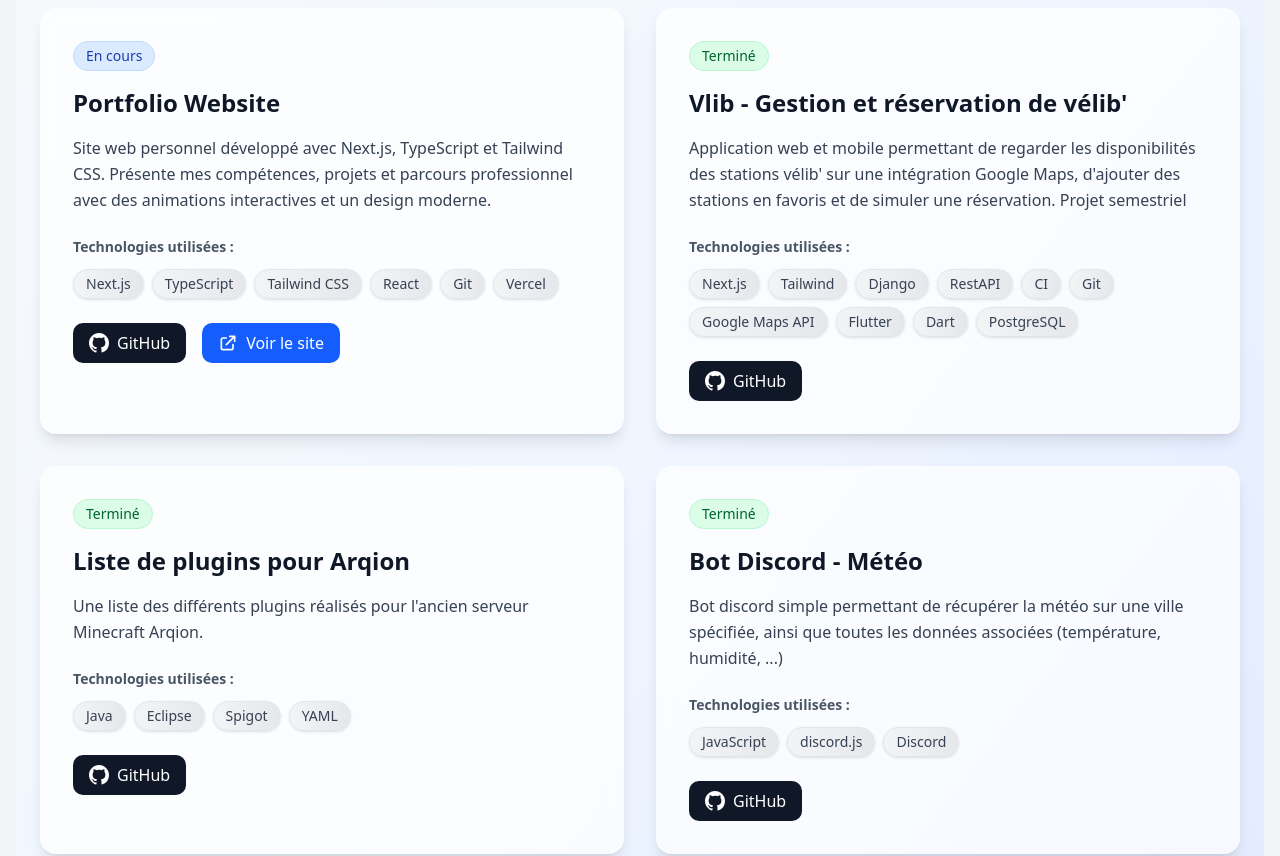
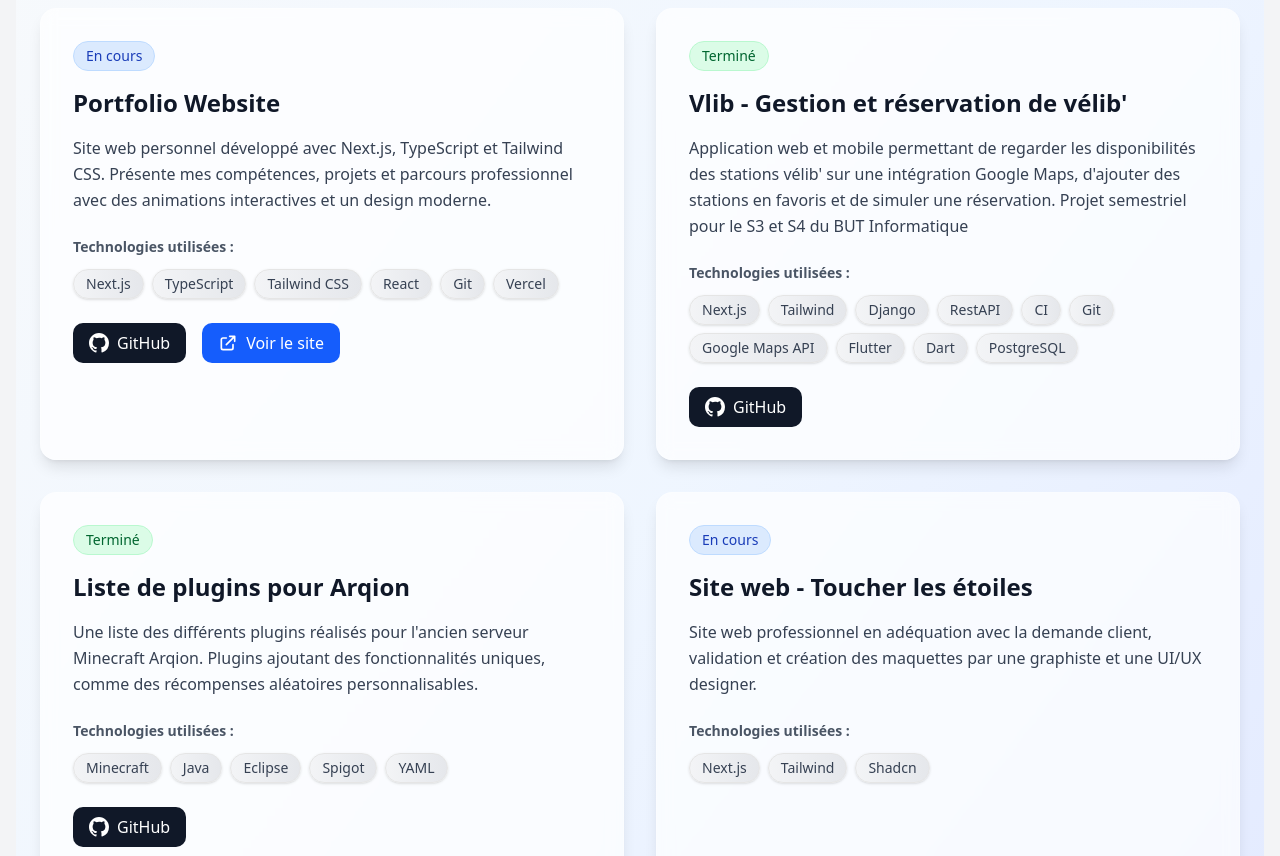
Before and after one commit to NoWauu/portfolio, a Next.js app in the folder portfolio/: page /projects in a window 1280 px wide. Shown: the part 340-1196 px from the top of the page. Built offline with nearby package versions, Linux system fonts and the light colour scheme.

Commit message:
adjust texts

```diff
--- a/portfolio/src/app/projects/page.tsx
+++ b/portfolio/src/app/projects/page.tsx
@@ -24,7 +24,7 @@ export default function Projects() {
     {
       id: "vlib",
       title: "Vlib - Gestion et réservation de vélib'",
-      description: "Application web et mobile permettant de regarder les disponibilités des stations vélib' sur une intégration Google Maps, d'ajouter des stations en favoris et de simuler une réservation. Projet semestriel",
+      description: "Application web et mobile permettant de regarder les disponibilités des stations vélib' sur une intégration Google Maps, d'ajouter des stations en favoris et de simuler une réservation. Projet semestriel pour le S3 et S4 du BUT Informatique",
       tech: ["Next.js", "Tailwind", "Django", "RestAPI", "CI", "Git", "Google Maps API", "Flutter", "Dart", "PostgreSQL"],
       githubUrl: "https://github.com/NoWauu/V-lib",
       status: "completed"
@@ -32,10 +32,17 @@ export default function Projects() {
     {
       id: "arqion-plugins",
       title: "Liste de plugins pour Arqion",
-      description: "Une liste des différents plugins réalisés pour l'ancien serveur Minecraft Arqion.",
-      tech: ["Java", "Eclipse", "Spigot", "YAML"],
+      description: "Une liste des différents plugins réalisés pour l'ancien serveur Minecraft Arqion. Plugins ajoutant des fonctionnalités uniques, comme des récompenses aléatoires personnalisables.",
+      tech: ["Minecraft", "Java", "Eclipse", "Spigot", "YAML"],
       githubUrl: "https://github.com/NoWauu/Arqion-plugins",
       status: "completed"
+    },
+    {
+        id: "website-touchthestars",
+        title: "Site web - Toucher les étoiles",
+        description: "Site web professionnel en adéquation avec la demande client, validation et création des maquettes par une graphiste et une UI/UX designer.",
+        tech: ["Next.js", "Tailwind", "Shadcn"],
+        status: "in-progress"
     },
     {
       id: "weather-bot",
@@ -49,7 +56,7 @@ export default function Projects() {
       id: "pulsar",
       title: "Système d'anti-cheat - Pulsar",
       description: "Système complet de détection de tricheurs sur Minecraft à partir de calculs statistiques centralisés.",
-      tech: ["Rust", "gRPC", "zmq", "Java", "Spigot", "Maven", "PostgreSQL", "TimescaleDB", "OpenTelemetry", "Grafana"],
+      tech: ["Rust", "gRPC", "zmq", "Minecraft", "Java", "Spigot", "Maven", "PostgreSQL", "TimescaleDB", "OpenTelemetry", "Grafana"],
       status: "planned"
     }
   ];
```
